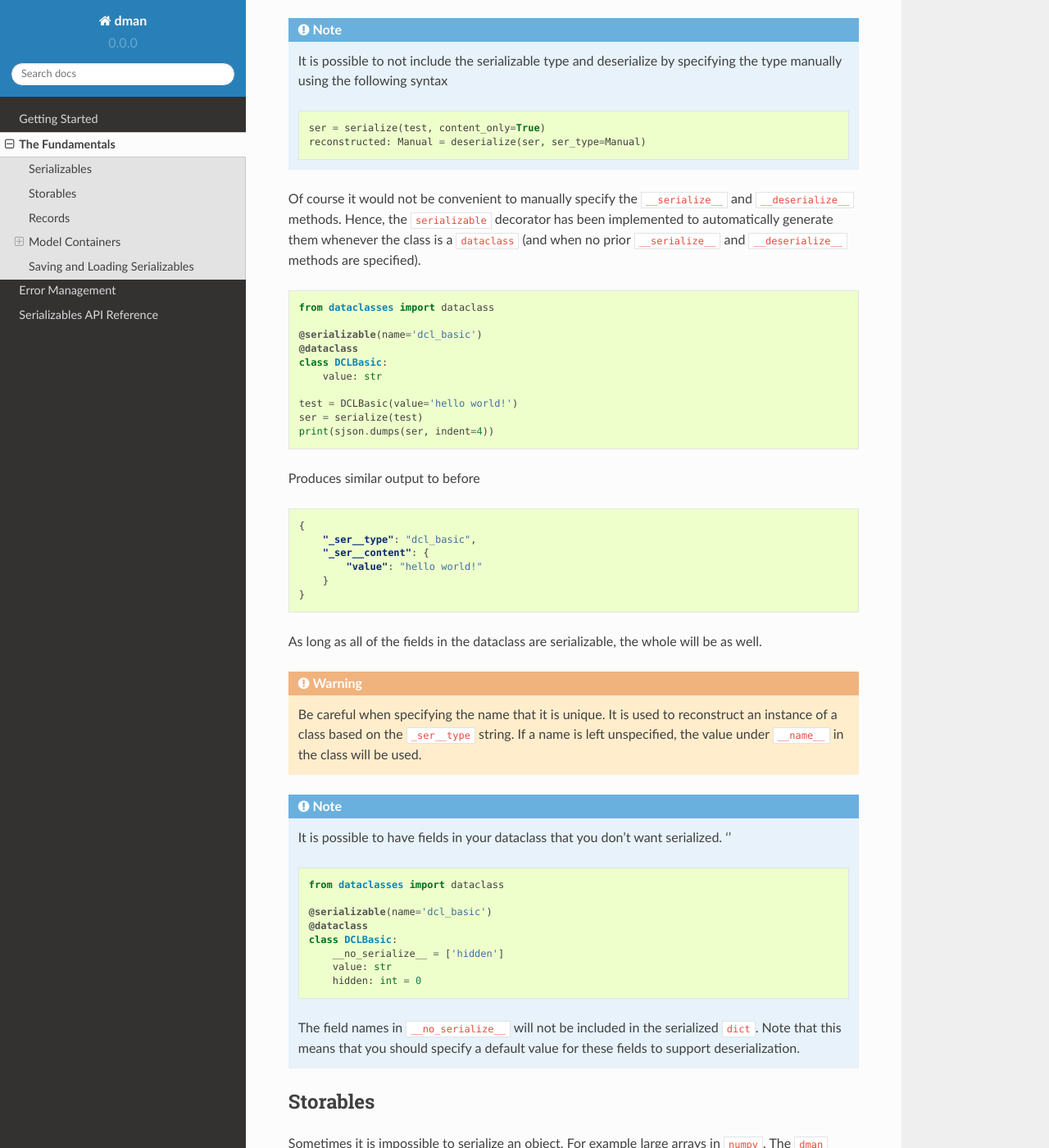
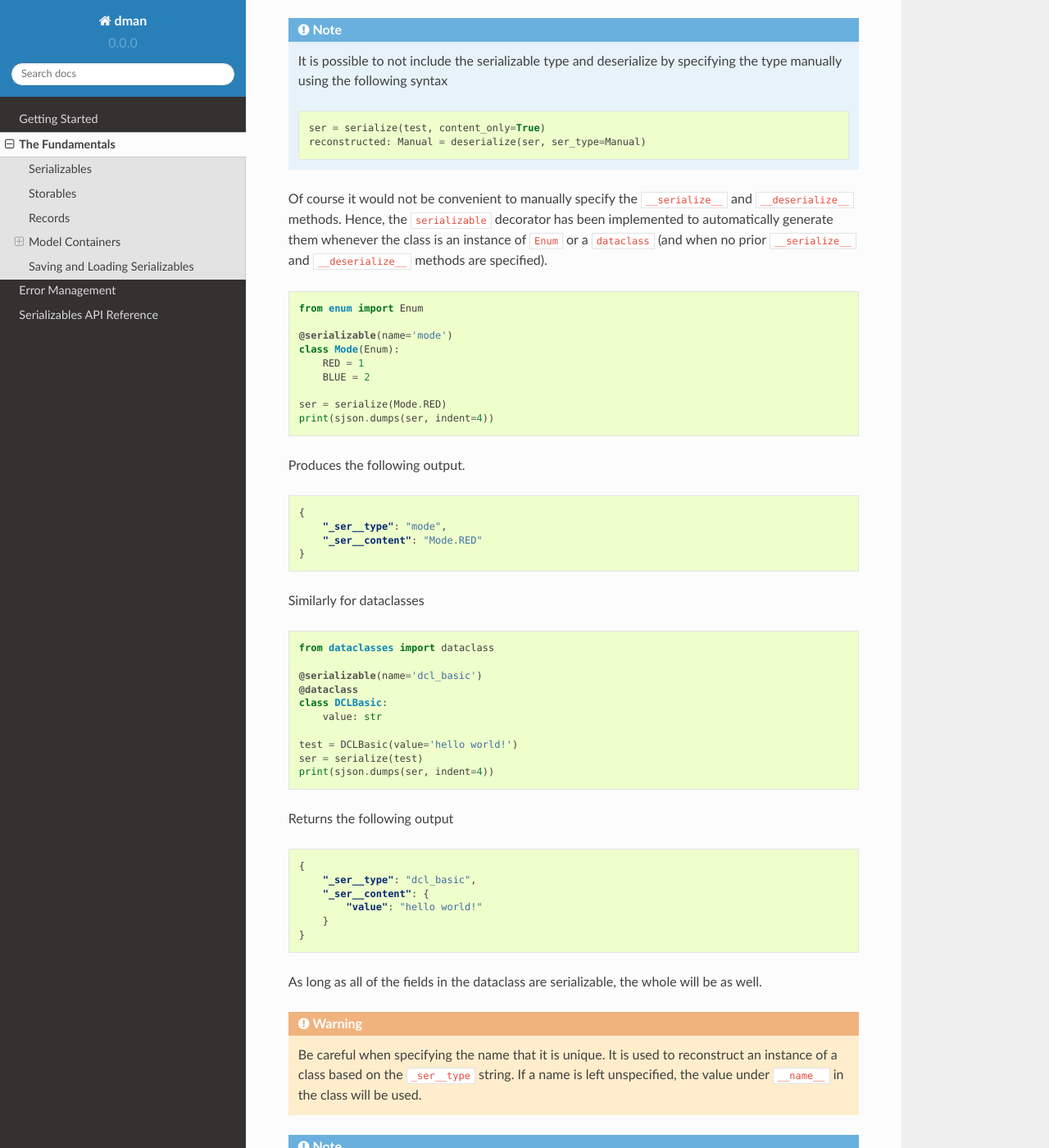
Before and after one commit to PeterCoppens/dman, a Sphinx documentation site: the page built from docs/source/usage/serialization.rst, in a window 1280 px wide and 1400 px high, scrolled down 1835 px. Shown: the whole window at 82% size. Built offline with Sphinx 7.4.7 and the Read the Docs theme 2.0.0, drawn with Linux system fonts in a browser that asks for light colours.

Commit message:
added default serialization method generation for instances of Enum

```diff
--- a/docs/source/usage/serialization.rst
+++ b/docs/source/usage/serialization.rst
@@ -110,8 +110,32 @@ correctly. We can ``deserialize`` a dictionary created like this as follows:
 Of course it would not be convenient to manually specify the ``__serialize__``
 and ``__deserialize__`` methods. Hence, the ``serializable`` decorator
 has been implemented to automatically generate them whenever
-the class is a ``dataclass`` (and when no prior ``__serialize__``
+the class is an instance of ``Enum`` or a ``dataclass`` (and when no prior ``__serialize__``
 and ``__deserialize__`` methods are specified).
+
+.. code-block:: python
+
+    from enum import Enum
+
+    @serializable(name='mode')
+    class Mode(Enum):
+        RED = 1
+        BLUE = 2
+
+    ser = serialize(Mode.RED)
+    print(sjson.dumps(ser, indent=4))
+
+Produces the following output.
+
+.. code-block:: json
+
+    {
+        "_ser__type": "mode",
+        "_ser__content": "Mode.RED"
+    }
+
+
+Similarly for dataclasses
 
 .. code-block:: python
 
@@ -126,7 +150,7 @@ and ``__deserialize__`` methods are specified).
     ser = serialize(test)
     print(sjson.dumps(ser, indent=4))
 
-Produces similar output to before
+Returns the following output
 
 .. code-block:: json
 
```
Also changed, not shown: examples/documentation/serializables.py (+13 -0 lines), 2 other files.
